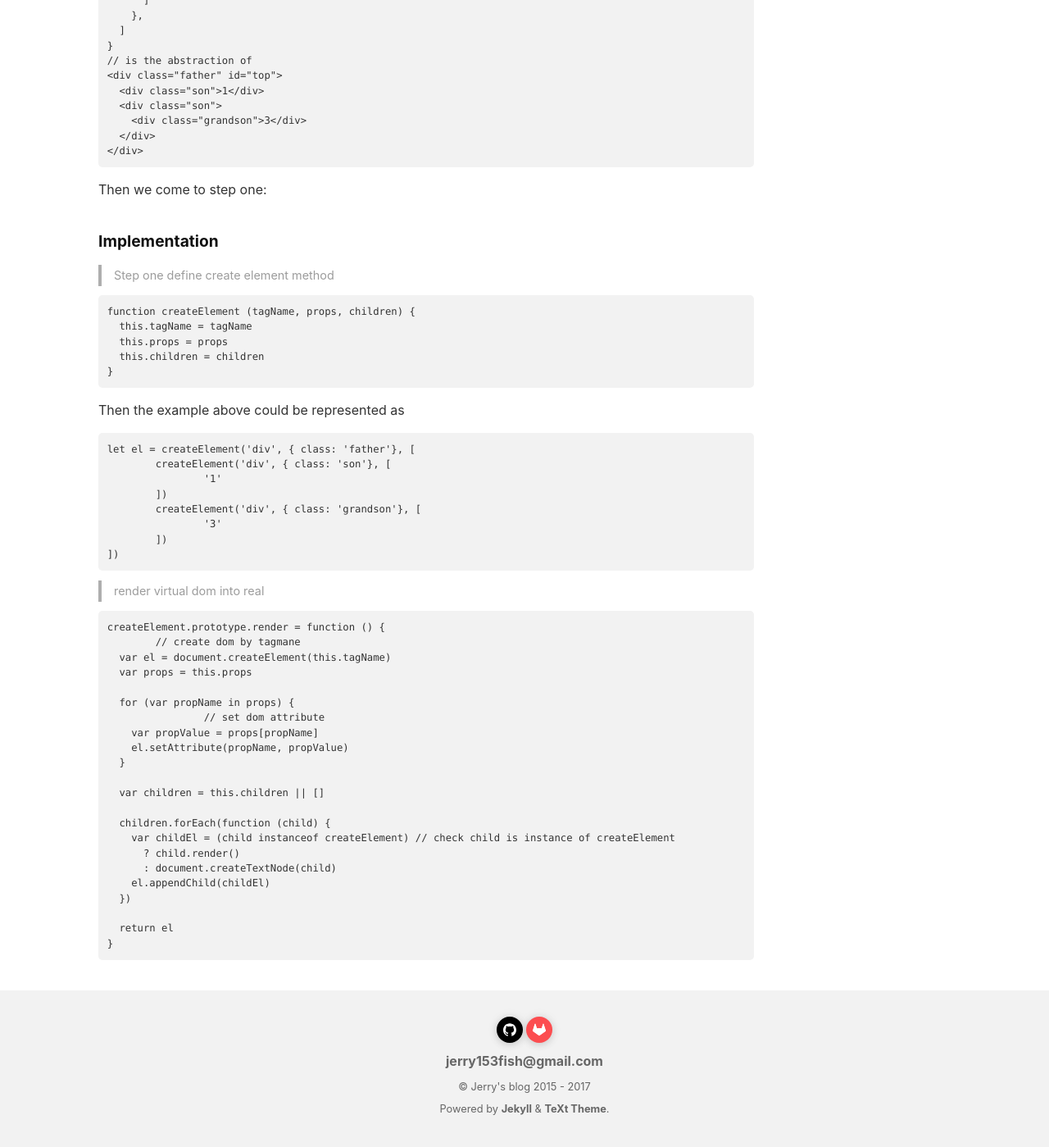
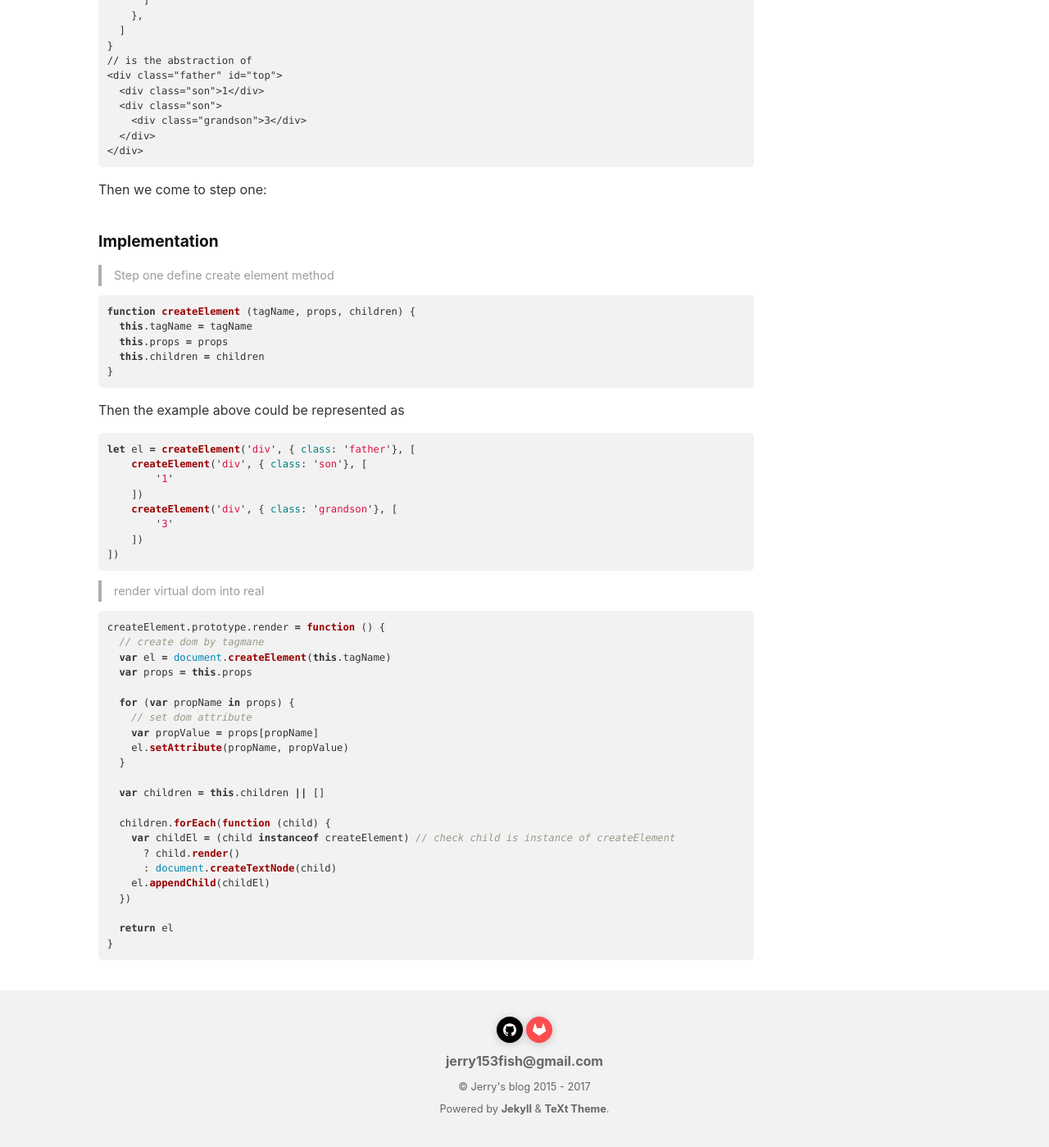
Before and after one commit to jerry153fish/jerry153fish.github.io, a Jekyll site: the page built from _posts/2016-10-15-understand-virtual-dom.md, in a window 1280 px wide and 1400 px high, scrolled down 1078 px. Shown: the whole window at 82% size. Built offline with Jekyll 4.4.1, drawn with Linux system fonts in a browser that asks for light colours; nearby versions of some CDN libraries; comment, search, counter and statistics services are not loaded.

Commit message:
add google analytics

````diff
--- a/_config.yml
+++ b/_config.yml
@@ -48,7 +48,7 @@ disqus:
   shortname:  jerry153fish-github-io
 
 ## Google Analytics ##
-# ga_tracking_id:  #Google analytics id for the site
+ga_tracking_id: UA-110157156-1
 
 ## Reading quantity (LeanCloud) ##
 leancloud:
--- a/_posts/2016-10-15-understand-virtual-dom.md
+++ b/_posts/2016-10-15-understand-virtual-dom.md
@@ -60,7 +60,7 @@ Then we come to step one:
 
 > Step one define create element method
 
-```
+```javascript
 function createElement (tagName, props, children) {
   this.tagName = tagName
   this.props = props
@@ -69,27 +69,27 @@ function createElement (tagName, props, children) {
 ```
 Then the example above could be represented as
 
-```
+```javascript
 let el = createElement('div', { class: 'father'}, [
-	createElement('div', { class: 'son'}, [
-		'1'
-	])
-	createElement('div', { class: 'grandson'}, [
-		'3'
-	])
+    createElement('div', { class: 'son'}, [
+        '1'
+    ])
+    createElement('div', { class: 'grandson'}, [
+        '3'
+    ])
 ])
 ```
 
 > render virtual dom into real
 
-```
+```javascript
 createElement.prototype.render = function () {
-	// create dom by tagmane
+  // create dom by tagmane
   var el = document.createElement(this.tagName)
   var props = this.props
 
   for (var propName in props) {
-		// set dom attribute
+    // set dom attribute
     var propValue = props[propName]
     el.setAttribute(propName, propValue)
   }
````
